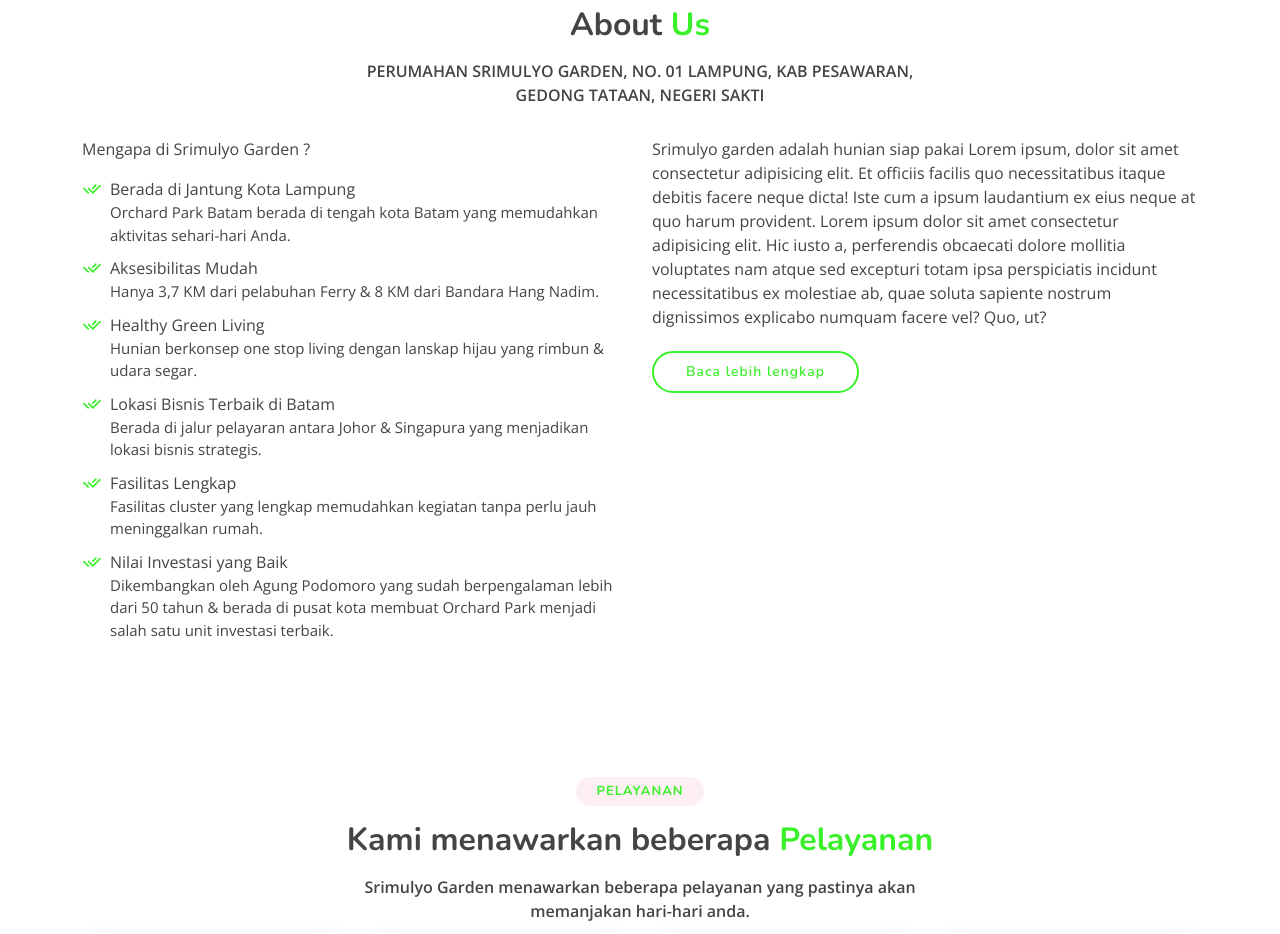
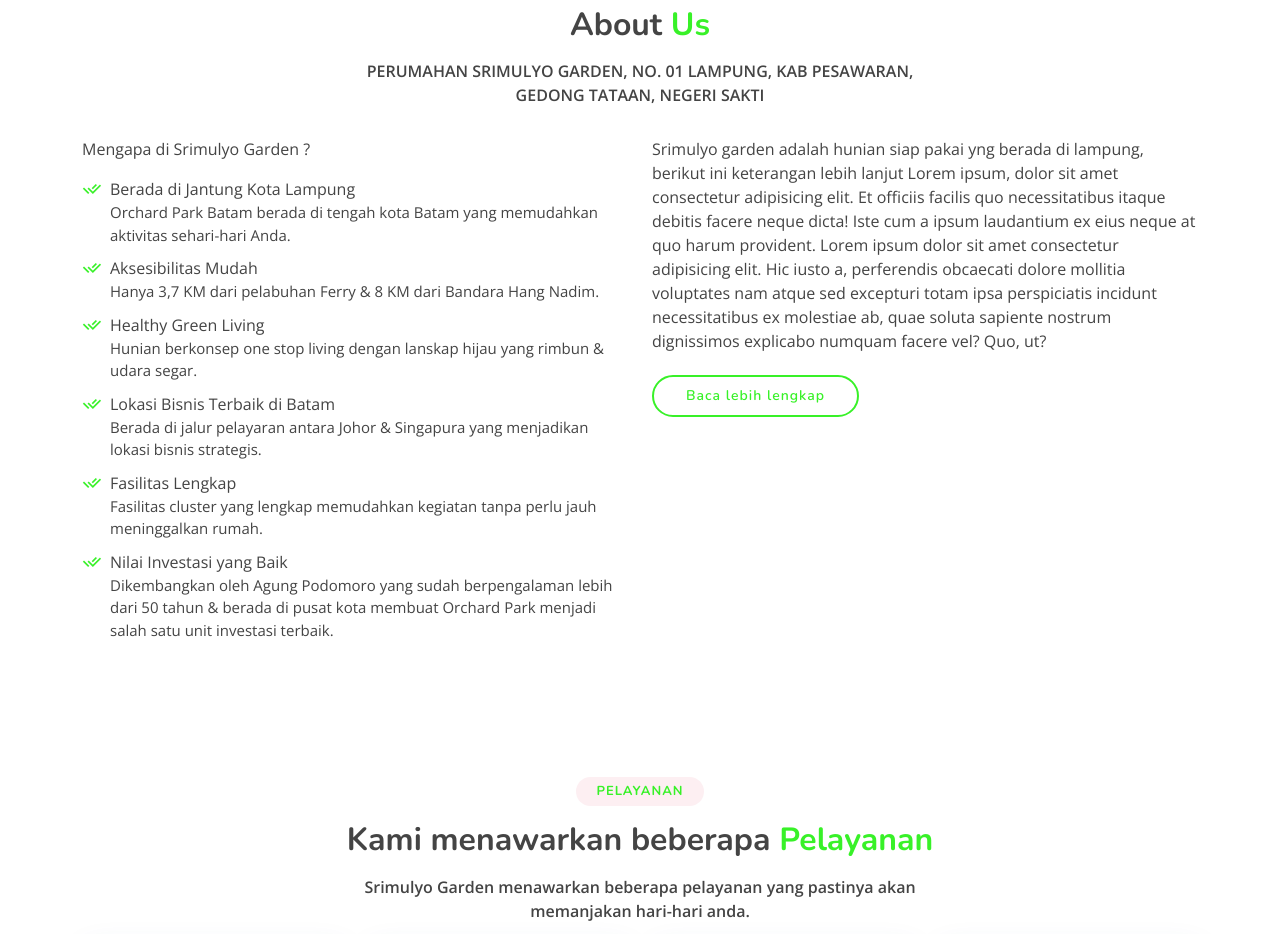
Before and after one commit to alkantazeneva/supergarden.github.io, a plain HTML site: page index.html in a window 1280 px wide. Shown: the part 898-1832 px from the top of the page. Drawn offline with nearby package versions, Linux system fonts and the light colour scheme.

Commit message:
menambah kata pada deskripsi

```diff
--- a/index.html
+++ b/index.html
@@ -152,7 +152,7 @@
           </div>
           <div class="col-lg-6 pt-4 pt-lg-0">
             <p>
-              Srimulyo garden adalah hunian siap pakai Lorem ipsum, dolor sit amet consectetur adipisicing elit. Et officiis facilis quo necessitatibus itaque debitis facere neque dicta! Iste cum a ipsum laudantium ex eius neque at quo harum provident. Lorem ipsum dolor sit amet consectetur adipisicing elit. Hic iusto a, perferendis obcaecati dolore mollitia voluptates nam atque sed excepturi totam ipsa perspiciatis incidunt necessitatibus ex molestiae ab, quae soluta sapiente nostrum dignissimos explicabo numquam facere vel? Quo, ut?
+              Srimulyo garden adalah hunian siap pakai yng berada di lampung, berikut ini keterangan lebih lanjut Lorem ipsum, dolor sit amet consectetur adipisicing elit. Et officiis facilis quo necessitatibus itaque debitis facere neque dicta! Iste cum a ipsum laudantium ex eius neque at quo harum provident. Lorem ipsum dolor sit amet consectetur adipisicing elit. Hic iusto a, perferendis obcaecati dolore mollitia voluptates nam atque sed excepturi totam ipsa perspiciatis incidunt necessitatibus ex molestiae ab, quae soluta sapiente nostrum dignissimos explicabo numquam facere vel? Quo, ut?
             </p>
             <a href="#" class="btn-learn-more">Baca lebih lengkap</a>
           </div>
```
